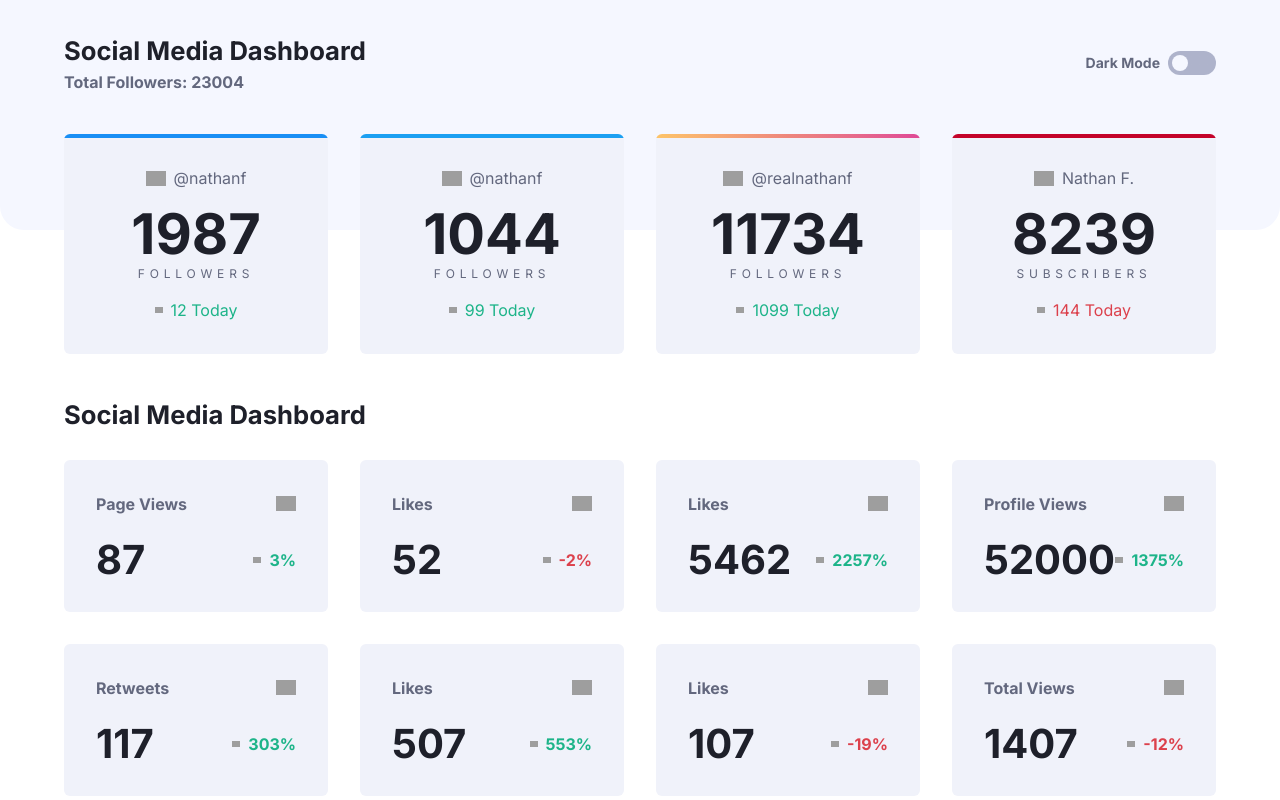
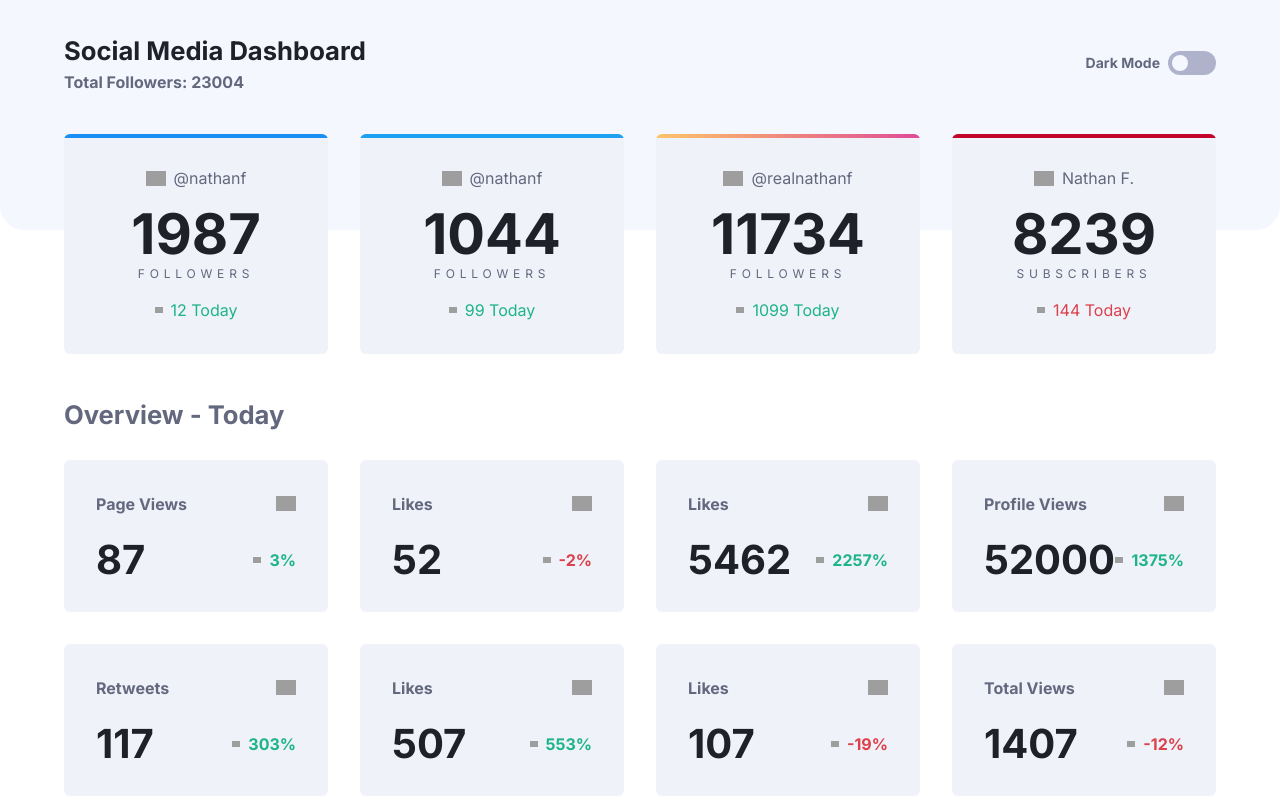
Before and after one commit to lilKriT/fem-social-media-dashboard-with-theme-switcher, a Next.js app: page / in a window 1280 px wide. Built offline with nearby package versions, Linux system fonts and the light colour scheme; grey boxes are pictures that could not be loaded.

Commit message:
Minor fixes.

```diff
--- a/app/_components/DailyMetrics.tsx
+++ b/app/_components/DailyMetrics.tsx
@@ -4,8 +4,8 @@ import DailyMetricsCard from "./DailyMetricsCard";
 const DailyMetrics = () => {
   return (
     <section className="flex flex-col gap-8 mt-12">
-      <h1 className="text-[clamp(1.5rem,2vw,1.8rem)] text-text-secondary font-bold leading-none">
-        Social Media Dashboard
+      <h1 className="text-[clamp(1.5rem,2vw,1.8rem)] text-text-primary font-bold leading-none">
+        Overview - Today
       </h1>
 
       <div className="grid grid-cols-[repeat(auto-fit,minmax(14rem,1fr))] gap-8">
--- a/app/_components/DarkModeToggle.tsx
+++ b/app/_components/DarkModeToggle.tsx
@@ -26,7 +26,7 @@ const DarkModeToggle = () => {
   };
 
   return (
-    <label className="flex items-center justify-center gap-2 text-sm font-bold cursor-pointer">
+    <label className="flex items-center justify-center gap-2 text-sm font-bold cursor-pointer text-text-primary">
       Dark Mode
       <div
         className="relative w-12 h-6 motion-safe:duration-150 rounded-full peer-checked:w-20
```
